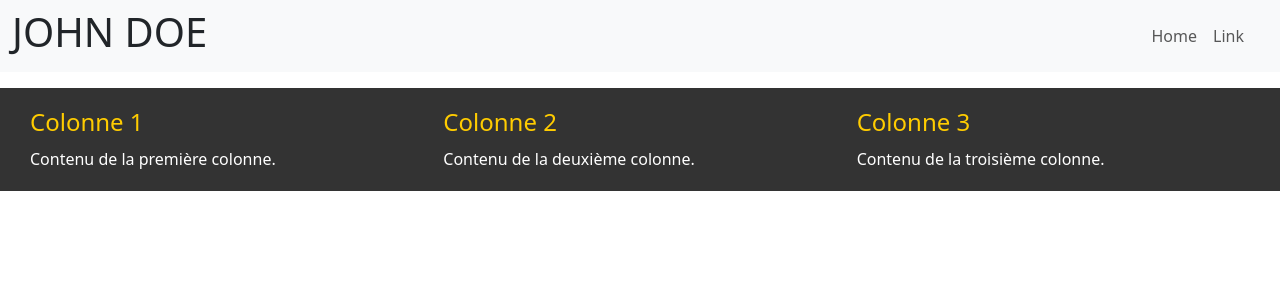
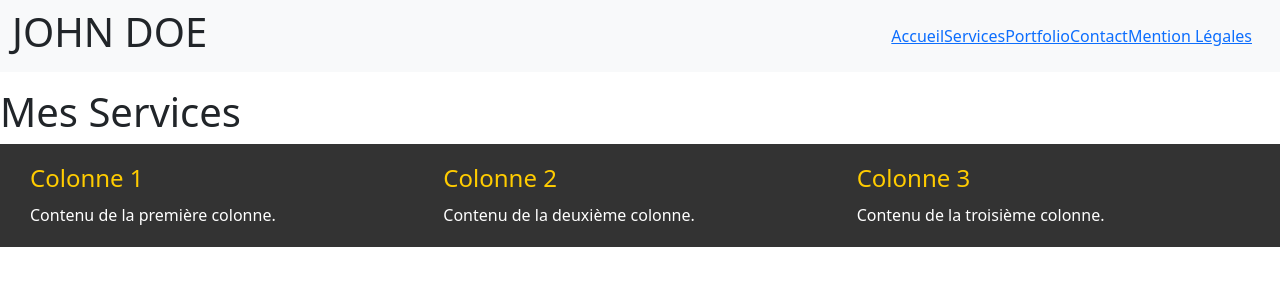
Before and after one commit to Gaelprod974/MOUTAMA_Gael_Devoir_5_Creez_votre_portfolio_avec_ReactJS, a React (Create React App) app: page /Services in a window 1280 px wide. Shown: the top 300 px of the page. Built offline with nearby package versions, Linux system fonts and the light colour scheme.

Commit message:
ajout des pages

```diff
--- a/src/App.js
+++ b/src/App.js
@@ -1,6 +1,13 @@
 import React from 'react';
 import NavBar from './Components/NavBar';
 import Footer from './Components/Footer';
+import {Route, Routes } from 'react-router-dom';
+import Home from './Components/Pages/Home';
+import Services from './Components/Pages/Services';
+import PorteFolio from './Components/Pages/PorteFolio';
+import Contact from './Components/Pages/Contact';
+import MentionsLegales from './Components/Pages/MentionsLegales';
+
 
 
 function App() {
@@ -10,7 +17,15 @@ function App() {
             <NavBar />
           </header>
           <main>
+            <Routes>
+              <Route path='/' element={<Home />}></Route>
+              <Route path='/Services' element={<Services />}></Route>
+              <Route path='/PorteFolio' element={<PorteFolio />}></Route>
+              <Route path='/Contact' element={<Contact />}></Route>
+              <Route path='/MentionsLegales' element={<MentionsLegales />}></Route>
 
+
+            </Routes>
           </main>
           <footer>
             <Footer />
--- a/src/Components/NavBar.js
+++ b/src/Components/NavBar.js
@@ -2,6 +2,8 @@ import Container from 'react-bootstrap/Container';
 import Nav from 'react-bootstrap/Nav';
 import Navbar from 'react-bootstrap/Navbar';
 import Offcanvas from 'react-bootstrap/Offcanvas';
+import { Link} from 'react-router-dom';
+
 
 function OffcanvasExample() {
   return (
@@ -23,8 +25,11 @@ function OffcanvasExample() {
               </Offcanvas.Header>
               <Offcanvas.Body>
                 <Nav className="justify-content-end flex-grow-1 pe-3">
-                  <Nav.Link href="#action1">Home</Nav.Link>
-                  <Nav.Link href="#action2">Link</Nav.Link>
+                  <Link to="/">Accueil</Link>
+                  <Link to="/Services">Services</Link>
+                  <Link to="/PorteFolio">Portfolio</Link>
+                  <Link to="/Contact">Contact</Link>
+                  <Link to="/MentionsLegales">Mention Légales</Link>
                 </Nav>
               </Offcanvas.Body>
             </Navbar.Offcanvas>
--- /dev/null
+++ b/src/Components/Pages/Contact.jsx
@@ -0,0 +1,10 @@
+
+const Contact = () => {
+  return (
+    <div>
+      <h1>Contact</h1>
+    </div>
+  )
+}
+
+export default Contact;
--- /dev/null
+++ b/src/Components/Pages/Home.jsx
@@ -0,0 +1,10 @@
+
+const Home = () => {
+  return (
+    <div>
+      <h1>Accueil</h1>
+    </div>
+  )
+}
+
+export default Home;
--- /dev/null
+++ b/src/Components/Pages/MentionsLegales.jsx
@@ -0,0 +1,10 @@
+
+const MentionsLegales = () => {
+  return (
+    <div>
+      <h1>Mentions Légales</h1>
+    </div>
+  )
+  }
+
+  export default MentionsLegales;
--- /dev/null
+++ b/src/Components/Pages/PorteFolio.jsx
@@ -0,0 +1,10 @@
+
+const PorteFolio = () => {
+  return (
+    <div>
+      <h1>Porte Folio</h1>
+    </div>
+  )
+  }
+
+  export default PorteFolio;
--- /dev/null
+++ b/src/Components/Pages/Services.jsx
@@ -0,0 +1,10 @@
+
+const Services = () => {
+  return (
+    <div>
+      <h1>Mes Services</h1>
+    </div>
+  )
+  }
+
+  export default Services;
--- a/src/index.js
+++ b/src/index.js
@@ -5,6 +5,7 @@ import App from './App';
 import reportWebVitals from './reportWebVitals';
 import 'bootstrap/dist/css/bootstrap.min.css';
 import './Components/Style/Footer.css';
+import { BrowserRouter } from 'react-router-dom';
 
 
 
@@ -14,7 +15,10 @@ import './Components/Style/Footer.css';
 const root = ReactDOM.createRoot(document.getElementById('root'));
 root.render(
   <React.StrictMode>
+    <BrowserRouter>
     <App />
+    </BrowserRouter>
+
   </React.StrictMode>
 );
 
```
